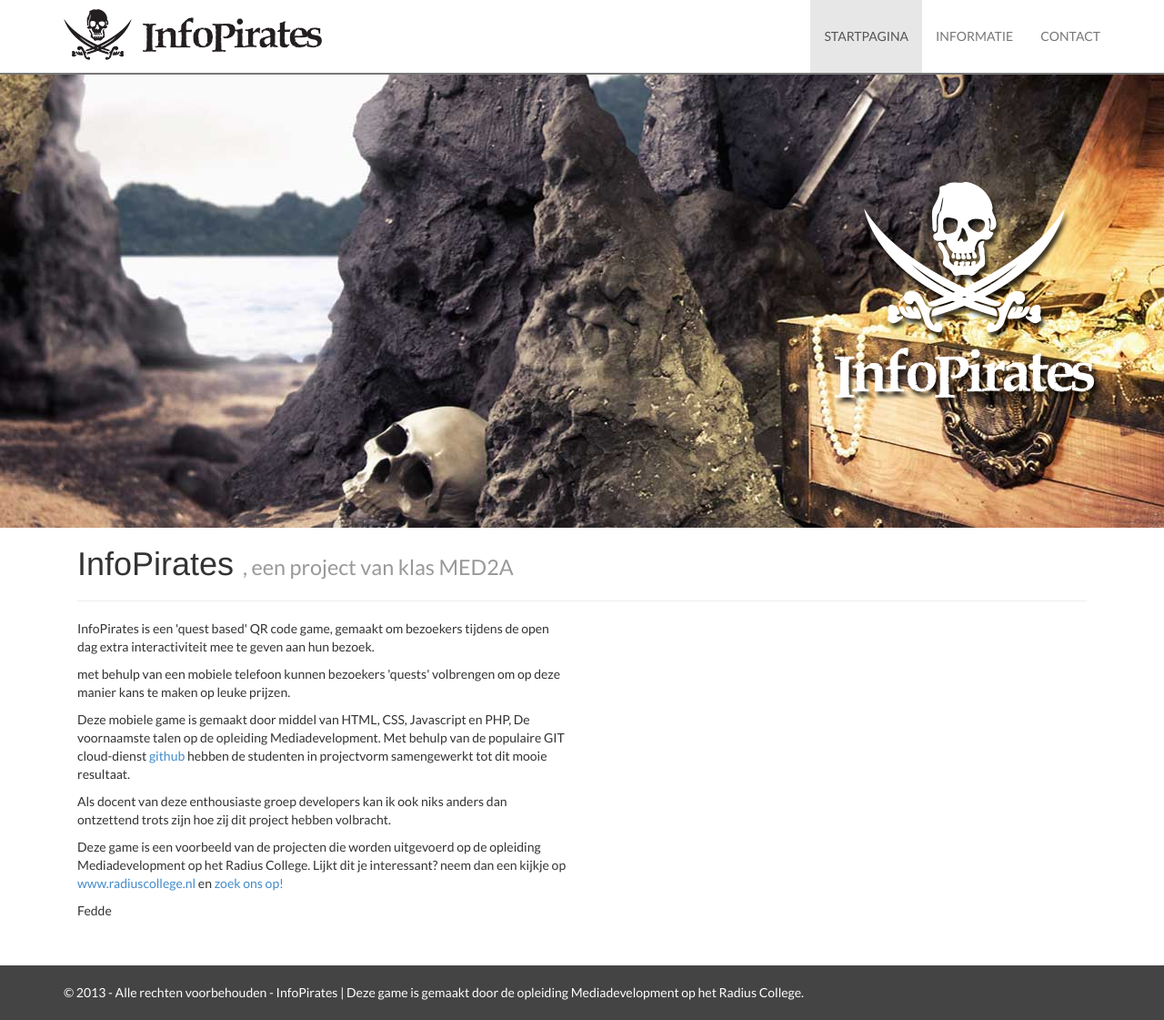
After one commit to radius1/infopiratesnew, a PHP site: page /informatie.html in a window 1280 px wide. The commit adds this page. Shown: the whole page at 91% size. Run offline with PHP 8.4, Linux system fonts and the light colour scheme; a stand-in replaces the project's code that opens the database connection.

Commit message:
diverse updates

```diff
--- a/game/index.php
+++ b/game/index.php
@@ -15,7 +15,7 @@ else
 <!DOCTYPE html>
 <html>
   <head>
-    <title>Bootstrap 101 Template</title>
+    <title>InfoPirates, de Game!</title>
     <meta name="viewport" content="width=device-width, initial-scale=1.0">
     <!-- Bootstrap -->
     <meta charset="ISO-8859-1">
@@ -55,9 +55,11 @@ else
       </div>
 
       <div class="row">
-      <div class="col-xs-12">
+      <div class="col-xs-12 userinfo">
        Welkom, <span class="user"> <b><?php echo $_SESSION['name'];?></b></span>. Puzzelstukken behaald: <span class="badge counter"></span>
+      <p>klik op de quests om de opdrachten te zien</p>
       </div>
+
       </div>
 
       <div class="row">
--- a/game/puzzle.php
+++ b/game/puzzle.php
@@ -87,7 +87,7 @@ session_start();
             <div class="modal-content">
               <div class="modal-header">
                 <img src="img/box-closed.png" alt="" id="puzzle-piece">
-                <h4 class="modal-title" id="myModalLabel">Welkom, infohunter...</h4>
+                <h4 class="modal-title" id="myModalLabel">Welkom, InfoPirate...</h4>
               </div>
               <div class="modal-body">
                 <p>Je hebt zojuist je eerste stuk van de puzzel gevonden. Er zijn er nog 5 te vinden op deze open dag.</p>
--- a/game/style.css
+++ b/game/style.css
@@ -47,6 +47,9 @@ margin-top: 20px;
 a:hover, a:link {
   color: inherit;
   text-decoration: none;
+}
+.userinfo {
+  background: rgba(255,255,255,0.6);
 }
 
 .page-header {
--- /dev/null
+++ b/informatie.html
@@ -0,0 +1,78 @@
+<!DOCTYPE html>
+<html>
+  <head>
+    <title>InfoPirates - Informatieve game over Radius College</title>
+    <meta name="viewport" content="width=device-width, initial-scale=1.0">
+    <!-- Bootstrap -->
+    <link href="css/bootstrap.min.css" rel="stylesheet">
+    <link href="style.css" rel="stylesheet">
+
+    <!-- HTML5 Shim and Respond.js IE8 support of HTML5 elements and media queries -->
+    <!-- WARNING: Respond.js doesn't work if you view the page via file:// -->
+    <!--[if lt IE 9]>
+      <script src="https://oss.maxcdn.com/libs/html5shiv/3.7.0/html5shiv.js"></script>
+      <script src="https://oss.maxcdn.com/libs/respond.js/1.3.0/respond.min.js"></script>
+    <![endif]-->
+  </head>
+  <body>
+    <nav class="navbar navbar-default navbar-fixed-top" role="navigation">
+      <div class="container">
+          <!-- Brand and toggle get grouped for better mobile display -->
+          <div class="navbar-header">
+            <button type="button" class="navbar-toggle" data-toggle="collapse" data-target="#bs-example-navbar-collapse-1">
+              <span class="sr-only">Toggle navigation</span>
+              <span class="icon-bar"></span>
+              <span class="icon-bar"></span>
+              <span class="icon-bar"></span>
+            </button>
+            <a href="index.html"><img src="images/logo.png" class="logo img-responsive" alt="InfoPirates"></a>
+          </div>
+
+          <!-- Collect the nav links, forms, and other content for toggling -->
+          <div class="collapse navbar-collapse" id="bs-example-navbar-collapse-1">
+            <ul class="nav navbar-nav navbar-right">
+              <li class="active"><a href="index.html">Startpagina</a></li>
+              <li><a href="informatie.html">Informatie</a></li>
+              <li><a href="contact.php">Contact</a></li>
+            </ul>
+          </div><!-- /.navbar-collapse -->
+      </div>
+    </nav>
+
+    <div class="banner">
+        <div class="container">
+            <img src="images/logo-white.png" class="pull-right banner-logo" alt="">
+        </div>
+    </div>
+    <div class="row">
+        <div class="container">
+            <div class="col-sm-12">
+                <h1>InfoPirates <small>, een project van klas MED2A</small></h1>
+                <hr>
+            </div>
+            <div class="col-sm-12 col-md-6">
+                <p>InfoPirates is een 'quest based' QR code game, gemaakt om bezoekers tijdens de open dag extra interactiviteit mee te geven aan hun bezoek.</p>
+                <p>met behulp van een mobiele telefoon kunnen bezoekers 'quests' volbrengen om op deze manier kans te maken op leuke prijzen. </p>
+                <p>Deze mobiele game is gemaakt door middel van HTML, CSS, Javascript en PHP, De voornaamste talen op de opleiding Mediadevelopment. Met behulp van de populaire GIT cloud-dienst <a href="https://github.com/radiuscollege/infopirates">github</a> hebben de studenten in projectvorm samengewerkt tot dit mooie resultaat.</p>
+                <p>Als docent van deze enthousiaste groep developers kan ik ook niks anders dan ontzettend trots zijn hoe zij dit project hebben volbracht. </p>
+                <p>Deze game is een voorbeeld van de projecten die worden uitgevoerd op de opleiding Mediadevelopment op het Radius College. Lijkt dit je interessant? neem dan een kijkje op <a href="www.radiuscollege.nl">www.radiuscollege.nl</a> en <a href="www.radiuscollege.nl">zoek ons op!</a></p>
+                <cite>Fedde</cite>
+            </div>
+            <div class="col-sm-12 col-md-6">
+                <img src="" alt="">
+            </div>
+            </div>
+        </div>
+    </div>
+
+
+    <div class="footer">
+        <div class="container">
+            <p>&copy; 2013 - Alle rechten voorbehouden - InfoPirates | Deze game is gemaakt door de opleiding Mediadevelopment op het Radius College.</p>
+        </div>
+    </div>
+
+    <script src="https://code.jquery.com/jquery.js"></script>
+    <script src="js/bootstrap.min.js"></script>
+  </body>
+</html>
--- a/style.css
+++ b/style.css
@@ -27,6 +27,15 @@
     background: url('images/banner.jpg');
     background-size: cover;
     height: 500px;
+}
+
+.action-call {
+    text-align: center;
+}
+
+.action-call button {
+    width: 80%;
+    color: #5087CB;
 }
 
 .banner-logo {
```
Also changed, not shown: index.html (+8 -2 lines).
